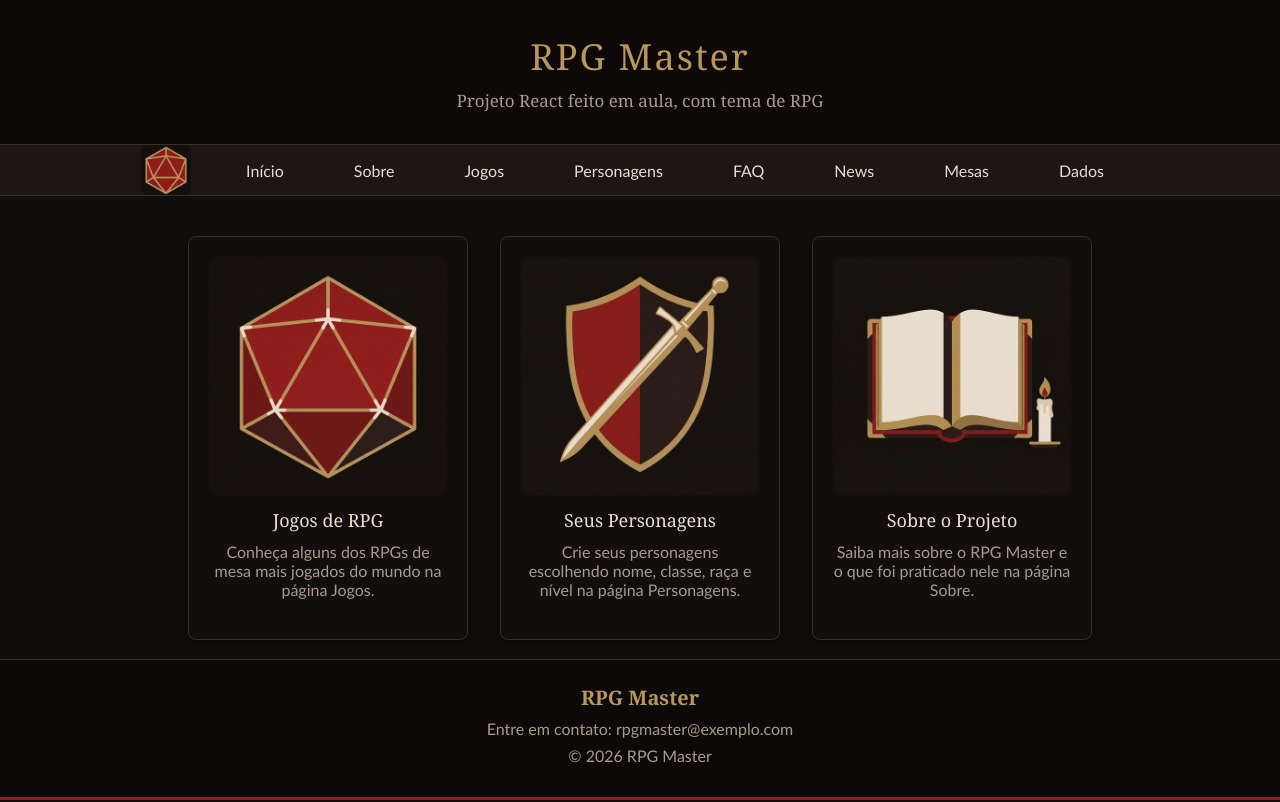
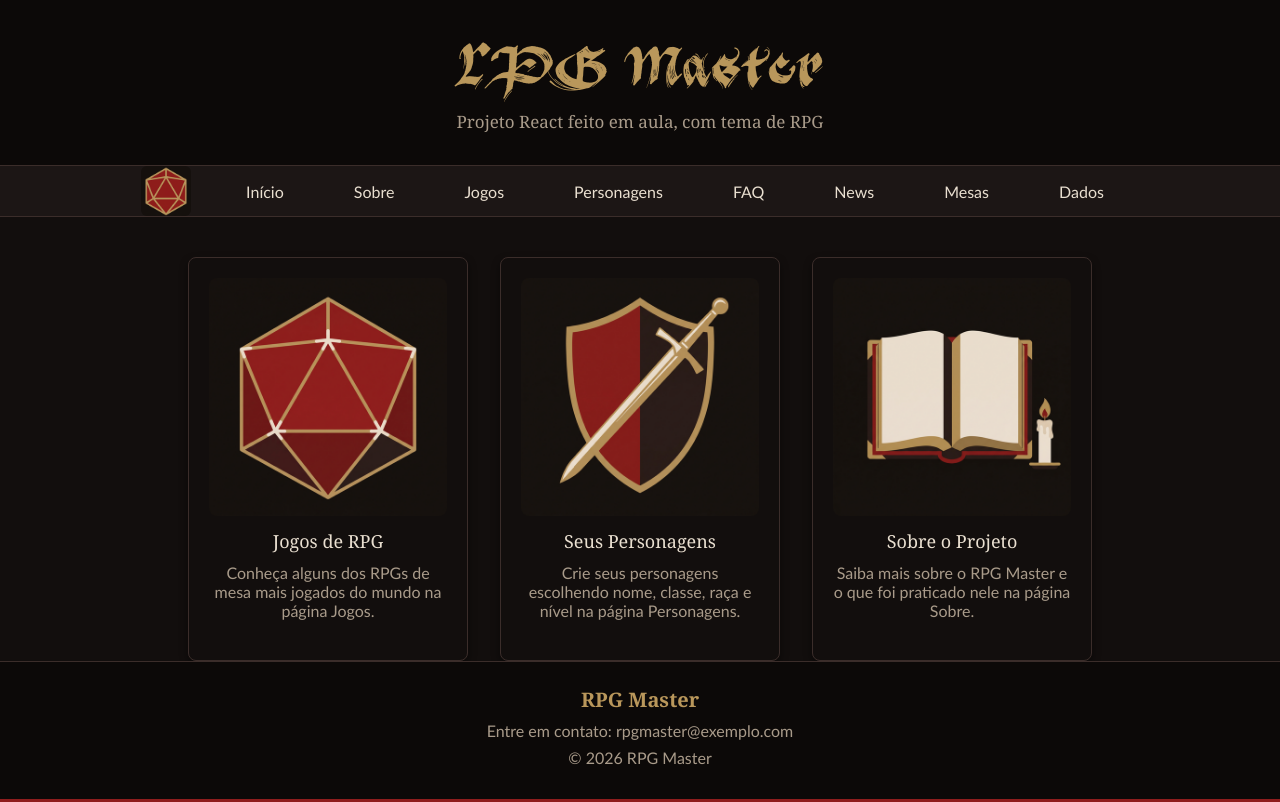
Before and after one commit to gabrieldama/RPG-Master, a React (Vite) app: page / in a window 1280 px wide. Built offline with nearby package versions, Linux system fonts and the light colour scheme.

Commit message:
feat: aplicando fonte Black Flag no titulo

```diff
--- a/src/Components/Header/Header.css
+++ b/src/Components/Header/Header.css
@@ -36,6 +36,7 @@
 }
 
 .title {
+  font-family: 'Black Flag', Georgia, 'Times New Roman', serif;
   font-size: 36px;
   letter-spacing: 2px;
   margin: 0;
--- a/src/global.css
+++ b/src/global.css
@@ -1,3 +1,11 @@
+@font-face {
+    font-family: 'Black Flag';
+    src: url('./assets/fonts/BlackFlag.ttf') format('truetype');
+    font-weight: normal;
+    font-style: normal;
+    font-display: swap;
+}
+
 * {
     box-sizing: border-box;
     margin: 0;
```
Also changed, not shown: src/assets/fonts/BlackFlag.ttf (added).
